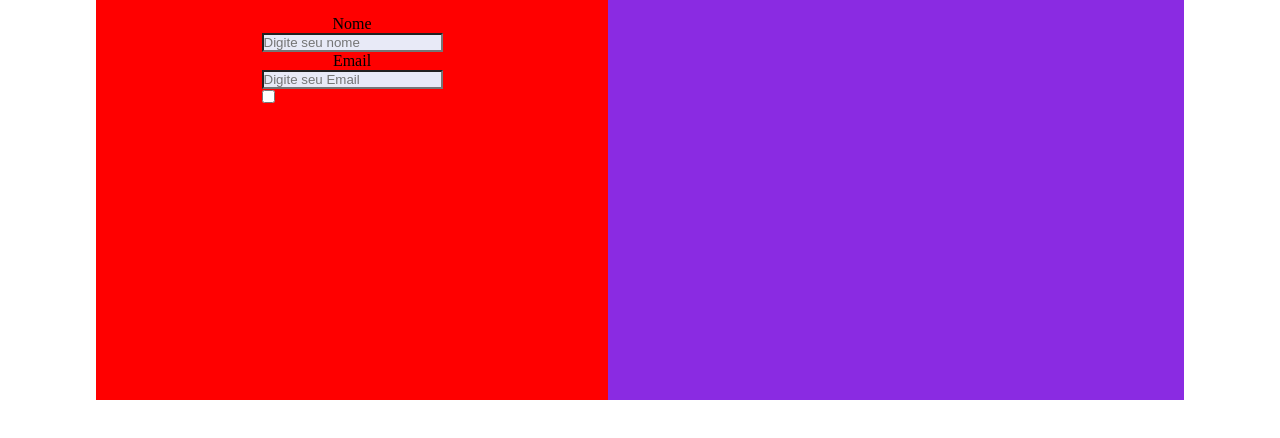
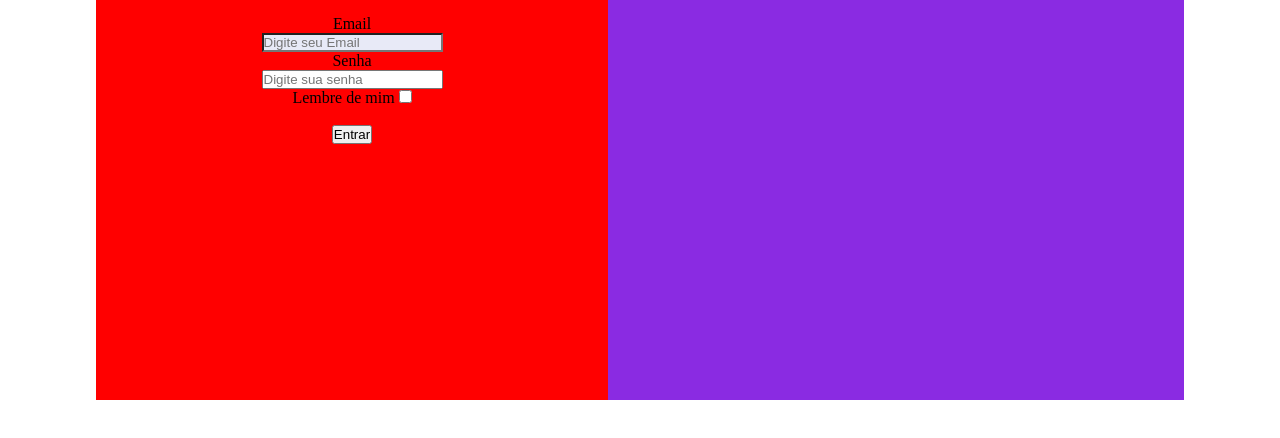
Before and after one commit to RecycleME-tcc/RecycleME.github.io, a plain HTML site: page index.html in a window 1280 px wide. Shown: the part 320-758 px from the top of the page. Drawn offline with Linux system fonts and the light colour scheme.

```diff
--- a/index.html
+++ b/index.html
@@ -4,21 +4,31 @@
     <meta charset="UTF-8">
     <meta name="viewport" content="width=device-width, initial-scale=1.0">
     <link rel="stylesheet" href="Style.css">
+    <link rel="preconnect" href="https://fonts.googleapis.com">
+    <link rel="preconnect" href="https://fonts.gstatic.com" crossorigin>
+    <link href="https://fonts.googleapis.com/css2?family=Poppins:ital,wght@0,100;0,200;0,300;0,400;0,500;0,600;0,700;0,800;0,900;1,100;1,200;1,300;1,400;1,500;1,600;1,700;1,800;1,900&display=swap" rel="stylesheet">
     <title>RecycleMe</title>
 </head>
 <body>
     <div class="login">
         <div class="login-container">
+                <!-- Div da onda -->
+                <!--<div class="onda"></div>-->
             <form>
-                <h1>Bem vindo de volta!</h1>
+                <h1 class="welcome">Bem vindo de volta!</h1>
                 <br>
-                <p>Nome</p>
-                <input type="text" name="" class="input-nome" placeholder="Digite seu nome">
-                <br>
-                <p>Email</p>
+                <p >Email</p>
                 <input type="text" name="" class="input-email" placeholder="Digite seu Email">
                 <br>
-                <input type="checkbox" name="" id="">
+                <p>Senha</p>
+                <input type="text" name="" class="input-senha" placeholder="Digite sua senha">
+                <br>
+                <div class="lembrar">
+                <label for="lembrar">Lembre de mim</label>
+                    <input type="checkbox" name="" id="input-lembrar">
+                </div>
+                <br>
+                <input type="button" value="Entrar" class="input-entrar">
             </form>
         </div>
     </div>
```
